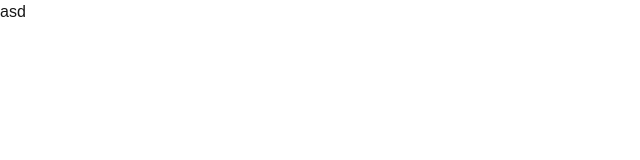
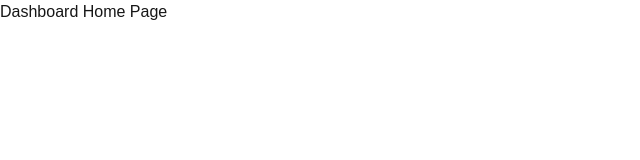
Before and after one commit to gabrielbsx/nextjs-ddd-template, a Next.js app: page / in a window 1280 px wide. Shown: the top 160 px of the page, without its empty margins (0-640 px from the left). Built offline with nearby package versions, Linux system fonts and the light colour scheme.

Commit message:
chore: add basic pages

```diff
--- /dev/null
+++ b/src/app/(auth)/sign-in/page.tsx
@@ -0,0 +1,3 @@
+export default function SignInPage() {
+  return <>Sign in page</>;
+}
--- /dev/null
+++ b/src/app/(auth)/sign-up/page.tsx
@@ -0,0 +1,3 @@
+export default function SignUpPage() {
+  return <>Sign up page</>;
+}
--- /dev/null
+++ b/src/app/(dashboard)/page.tsx
@@ -0,0 +1,3 @@
+export default function DashboardHomePage() {
+  return <>Dashboard Home Page</>;
+}
--- /dev/null
+++ b/src/app/(root)/page.tsx
@@ -0,0 +1,3 @@
+export default function HomePage() {
+  return <>Home page</>;
+}
--- a/src/app/page.tsx
+++ /dev/null
@@ -1,3 +0,0 @@
-export default function Home() {
-  return <div>asd</div>;
-}
```
